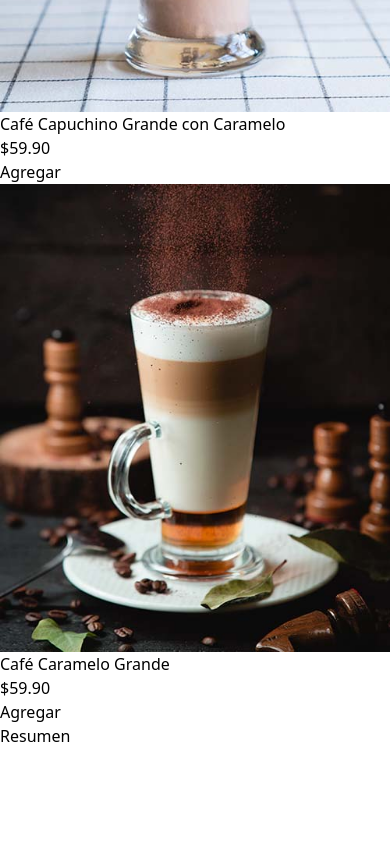
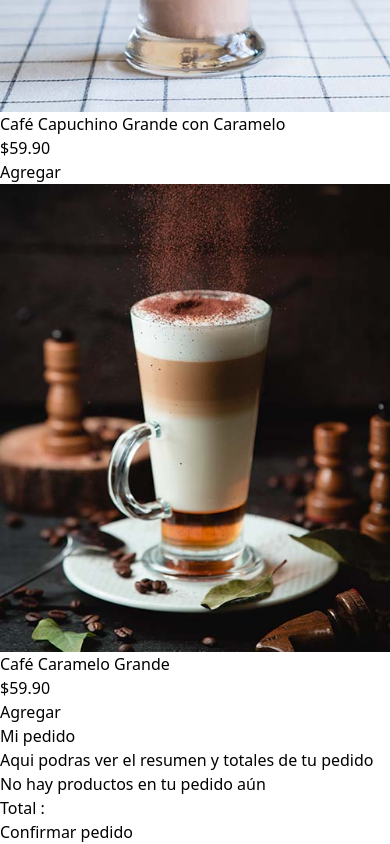
Before and after one commit to omarsan6/react-quiosco, a React (Vite) app: page / in a window 390 px wide. Shown: the part 9691-10535 px from the top of the page. Before the commit the page ends 10439 px from the top, so only its background shows below. Built offline with nearby package versions, Linux system fonts and the light colour scheme.

Commit message:
Agregando la lista de productos al resumen

```diff
--- a/src/components/ModalProducto.jsx
+++ b/src/components/ModalProducto.jsx
@@ -4,8 +4,7 @@
 
 export default function ModalProducto() {
 
-    const { producto, handleClickModal } = useQuiosco()
-
+    const { producto, handleClickModal, handleAgregarPedido } = useQuiosco()
     const [cantidad, setCantidad] = useState(1)
 
     return (
@@ -69,6 +68,10 @@
                 <button
                     type='button'
                     className='bg-indigo-600 hover:bg-indigo-800 px-5 py-2 mt-5 text-white font-bold uppercase rounded'
+                    onClick={()=>{
+                        handleAgregarPedido({...producto,cantidad})
+                        handleClickModal()
+                    }}
                 >
                     Añadir al pedido
                 </button>
--- a/src/components/Resumen.jsx
+++ b/src/components/Resumen.jsx
@@ -1,7 +1,50 @@
+import useQuisco from '../hooks/useQuiosco'
+import ResumenProducto from './ResumenProducto';
+import { formatearDinero } from '../helpers';
+
 export default function Resumen() {
+
+  const { pedido } = useQuisco();
+
   return (
-    <div className="md:w-72 z-10">
-      Resumen
-    </div>
+    <aside className="md:w-72 h-screen overflow-y-scroll p-5 ">
+      <h1 className="text-4xl font-black">
+        Mi pedido
+      </h1>
+
+      <p className="text-lg my-5">
+        Aqui podras ver el resumen y totales de tu pedido
+      </p>
+
+      <div className="py-10">
+        {pedido.length === 0 ? (
+          <p className='text-center text-2xl'>
+            No hay productos en tu pedido aún
+          </p>
+        ) : (
+          pedido.map(producto => (
+            <ResumenProducto
+              key={producto.id}
+              producto = {producto}
+            />
+          ))
+
+        )}
+      </div>
+
+      <p className='text-xl mt-10'>
+        Total : {''}
+      </p>
+
+      <form className='w-full'>
+        <div className="mt-5">
+          <input
+            type="submit"
+            className='bg-indigo-600 hover:bg-indigo-800 py-2 font-bold text-white rounded uppercase text-center w-full'
+            value="Confirmar pedido"
+          />
+        </div>
+      </form>
+    </aside>
   )
 }
--- /dev/null
+++ b/src/components/ResumenProducto.jsx
@@ -0,0 +1,58 @@
+import React from 'react'
+import { formatearDinero } from '../helpers';
+
+export default function ResumenProducto({producto}) {
+
+
+    const {id,nombre,precio,cantidad} = producto
+
+    return (
+        <div className="shadow space-y-1 p-4 bg-white">
+          <div className="space-y-2">
+            <p className="text-xl font-bold">{nombre}</p>
+            <p className="text-lg font-bold ">Cantidad: {cantidad}</p>
+            <p className="text-lg font-bold text-amber-500">
+              Precio: {formatearDinero(precio)}
+            </p>
+            <p className="text-lg text-gray-700">
+              Subtotal: {formatearDinero(precio * cantidad)}
+            </p>
+          </div>
+
+          <div className="flex justify-between gap-2 pb-4">
+            <button
+              type="button"
+              className="bg-sky-700 p-2 text-white rounded-md font-bold uppercase shadow-md text-center"
+            >
+              <svg
+                xmlns="http://www.w3.org/2000/svg"
+                className="h-5 w-5"
+                viewBox="0 0 20 20"
+                fill="currentColor"
+              >
+                <path d="M13.586 3.586a2 2 0 112.828 2.828l-.793.793-2.828-2.828.793-.793zM11.379 5.793L3 14.172V17h2.828l8.38-8.379-2.83-2.828z" />
+              </svg>
+            </button>
+            <button
+              type="button"
+              className="bg-red-700 p-2 text-white rounded-md font-bold uppercase shadow-md text-center"
+            >
+              <svg
+                xmlns="http://www.w3.org/2000/svg"
+                className="h-5 w-5"
+                fill="none"
+                viewBox="0 0 24 24"
+                stroke="currentColor"
+                strokeWidth={2}
+              >
+                <path
+                  strokeLinecap="round"
+                  strokeLinejoin="round"
+                  d="M19 7l-.867 12.142A2 2 0 0116.138 21H7.862a2 2 0 01-1.995-1.858L5 7m5 4v6m4-6v6m1-10V4a1 1 0 00-1-1h-4a1 1 0 00-1 1v3M4 7h16"
+                />
+              </svg>
+            </button>
+          </div>
+        </div>
+      );
+}
--- a/src/context/QuioscoProvider.jsx
+++ b/src/context/QuioscoProvider.jsx
@@ -9,6 +9,7 @@
     const [categoriaActual, setCategoriaActual] = useState(categoriasDB[0])
     const [modal, setModal] = useState(false)
     const [producto, setProducto] = useState({})
+    const [pedido, setPedido] = useState([])
 
     const handleClickCategoria = id => {
         const categoria = categorias.filter(categoria => categoria.id === id)[0]
@@ -23,6 +24,10 @@
         setProducto(producto)
     }
 
+    const handleAgregarPedido = ({categoria_id,imagen,...producto}) => {
+        setPedido([...pedido, producto])
+    }
+
     return (
         <QuiscoContext.Provider value={{
             categorias,
@@ -31,7 +36,9 @@
             modal,
             handleClickModal,
             producto,
-            handleSetProducto
+            handleSetProducto,
+            pedido,
+            handleAgregarPedido
         }}>
             {children}
         </QuiscoContext.Provider>
```
